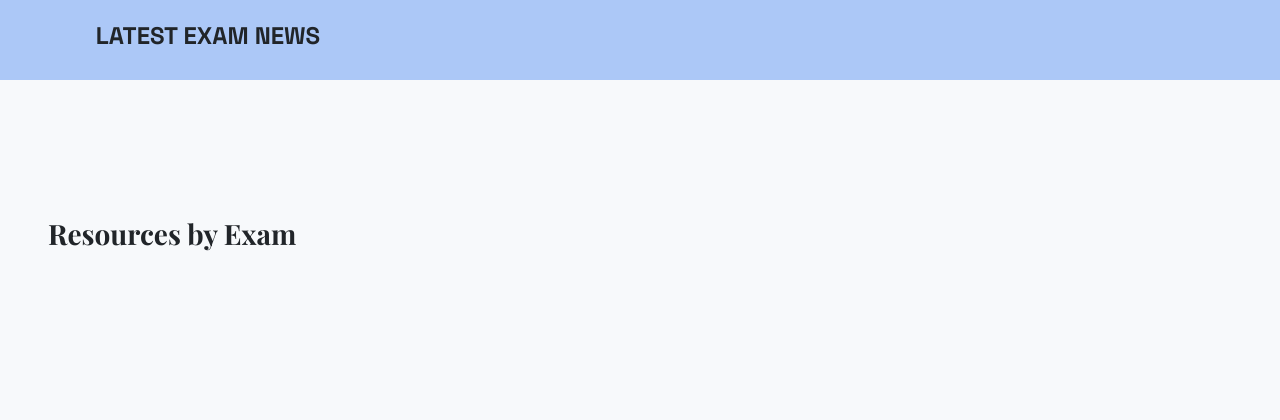
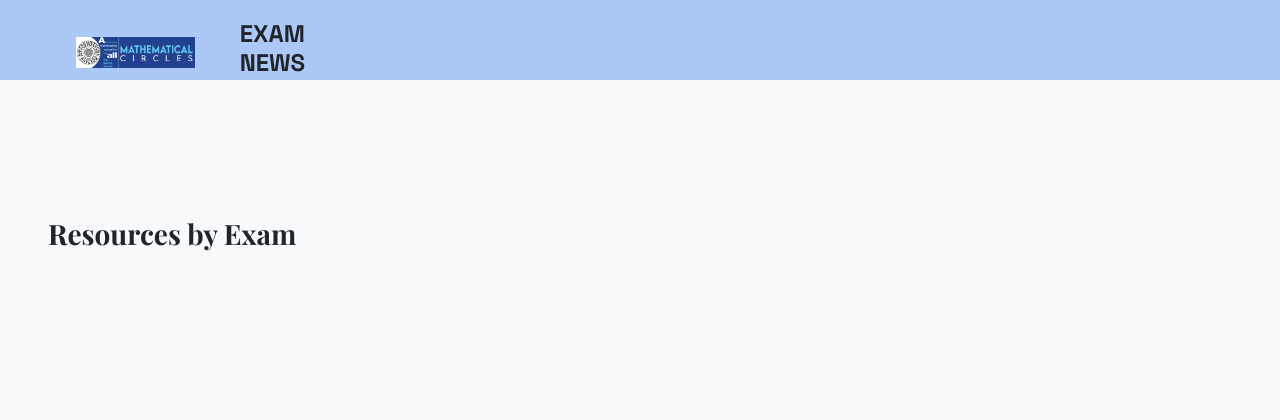
Before and after one commit to CodeWithBishal/freelances, a Django app: page / in a window 1280 px wide. Shown: the top 420 px of the page. Run offline with Django 4.2, Linux system fonts and the light colour scheme; data that the repository does not hold is empty; some libraries are stand-ins or nearby versions; some web fonts are replaced.

Commit message:
logo added

```diff
--- a/mathematicalcircles/static/css/main.css
+++ b/mathematicalcircles/static/css/main.css
@@ -159,6 +159,10 @@ marquee>span>a,marquee>span>a:hover{
     cursor: pointer;
     border-radius: 5px;
 }
+.logo{
+    width: 45%!important;
+    margin-right: 10px;
+}
 .btn-show-over-image-2 {
     position: absolute;
     top: 60%;
@@ -231,4 +235,7 @@ marquee>span>a,marquee>span>a:hover{
     .text-xs-center{
         text-align: center;
     }
+    .header-notification{
+        height: 13vh !important;
+    }
 }
--- /dev/null
+++ b/mathematicalcircles/static/image/favicon_io/about.txt
@@ -0,0 +1,6 @@
+This favicon was generated using the following font:
+
+- Font Title: Cookie
+- Font Author: Copyright (c) 2011 by Ania Kruk (hello@aniakruk.com), with Reserved Font Name Cookie.
+- Font Source: http://fonts.gstatic.com/s/cookie/v17/syky-y18lb0tSbfNlQCT9tPdpw.ttf
+- Font License: SIL Open Font License, 1.1 (http://scripts.sil.org/OFL))
--- a/mathematicalcircles/template/include/base.html
+++ b/mathematicalcircles/template/include/base.html
@@ -10,6 +10,7 @@
         integrity="sha512-SbiR/eusphKoMVVXysTKG/7VseWii+Y3FdHrt0EpKgpToZeemhqHeZeLWLhJutz/2ut2Vw1uQEj2MbRF+TVBUA=="
         crossorigin="anonymous" referrerpolicy="no-referrer" />
     <link rel="stylesheet" href="/static/css/main.css?v=1">
+    <link rel="icon" type="image/x-icon" href="/static/image/favicon_io/favicon.ico">
     <!-- fonts  -->
     <link rel="stylesheet" href="https://fonts.googleapis.com/css2?family=Material+Symbols+Outlined:opsz,wght,FILL,GRAD@24,400,0,0" />
     <link rel="preload"
@@ -39,8 +40,9 @@
         <div class="row align-items-center w-90 h-50">
             <div class="col-lg-3 col-md-10 text-center">
                 <div class="home-content">
-                    <div class="title">
-                        <h4 class="mb-30 fw-bold">LATEST EXAM NEWS</h4>
+                    <div class="title d-flex align-items-center justify-content-center text-center">
+                        <img src="/static/image/logo.jpeg" alt="" class="logo">
+                        <h4 class="mb-30 fw-bold">EXAM NEWS</h4>
                     </div>
                 </div>
             </div>
```
Also changed, not shown: mathematicalcircles/static/image/favicon_io/android-chrome-192x192.png (added), mathematicalcircles/static/image/favicon_io/android-chrome-512x512.png (added), mathematicalcircles/static/image/favicon_io/apple-touch-icon.png (added), mathematicalcircles/static/image/favicon_io/favicon-16x16.png (added), mathematicalcircles/static/image/favicon_io/favicon-32x32.png (added), mathematicalcircles/static/image/favicon_io/favicon.ico (added), mathematicalcircles/static/image/favicon_io/site.webmanifest (added), mathematicalcircles/static/image/logo.jpeg (added), 1 other file.
